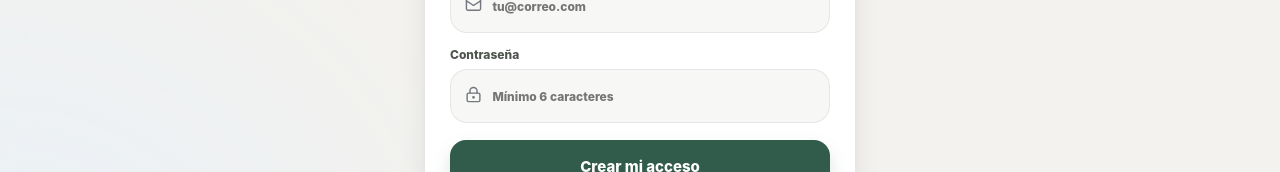
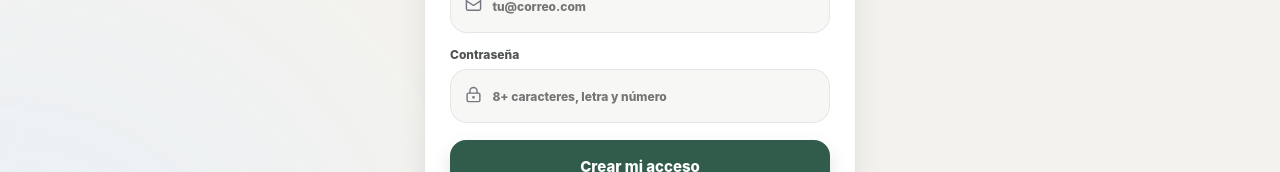
Before and after one commit to thebuuba/camporee-app, a Next.js app: page /signup in a window 1280 px wide. Shown: the part 464-636 px from the top of the page. Built offline with nearby package versions, Linux system fonts and the light colour scheme.

Commit message:
Match signup UI to stronger password rules

```diff
--- a/app/signup/page.tsx
+++ b/app/signup/page.tsx
@@ -13,7 +13,7 @@ export default async function SignupPage({ searchParams }: { searchParams: Promi
         <form className="auth-form auth-form-ios">
           <label>Nombre completo<div className="field-card"><span><UserRound size={17}/></span><input name="fullName" type="text" autoComplete="name" placeholder="Tu nombre" required /></div></label>
           <label>Correo<div className="field-card"><span><Mail size={17}/></span><input name="email" type="email" inputMode="email" autoComplete="email" placeholder="tu@correo.com" required /></div></label>
-          <label>Contraseña<div className="field-card"><span><LockKeyhole size={17}/></span><input name="password" type="password" autoComplete="new-password" placeholder="Mínimo 6 caracteres" minLength={6} required /></div></label>
+          <label>Contraseña<div className="field-card"><span><LockKeyhole size={17}/></span><input name="password" type="password" autoComplete="new-password" placeholder="8+ caracteres, letra y número" minLength={8} required /></div></label>
           <button className="primary-btn auth-primary" formAction={signup}>Crear mi acceso</button>
         </form>
         <div className="auth-divider"><span>¿Ya tienes cuenta?</span></div><Link className="secondary-btn auth-link-btn" href="/login">Volver a iniciar sesión</Link>
```
